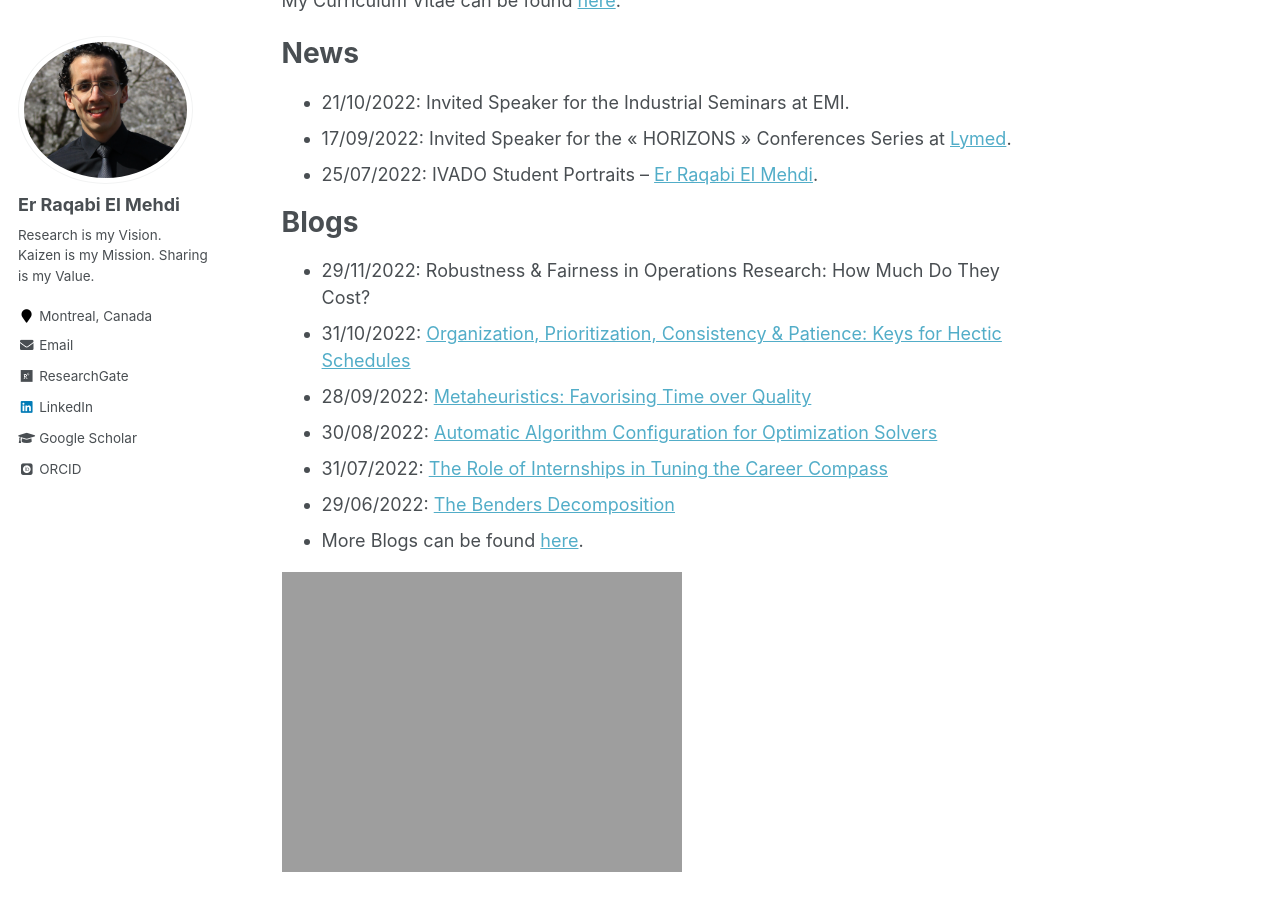
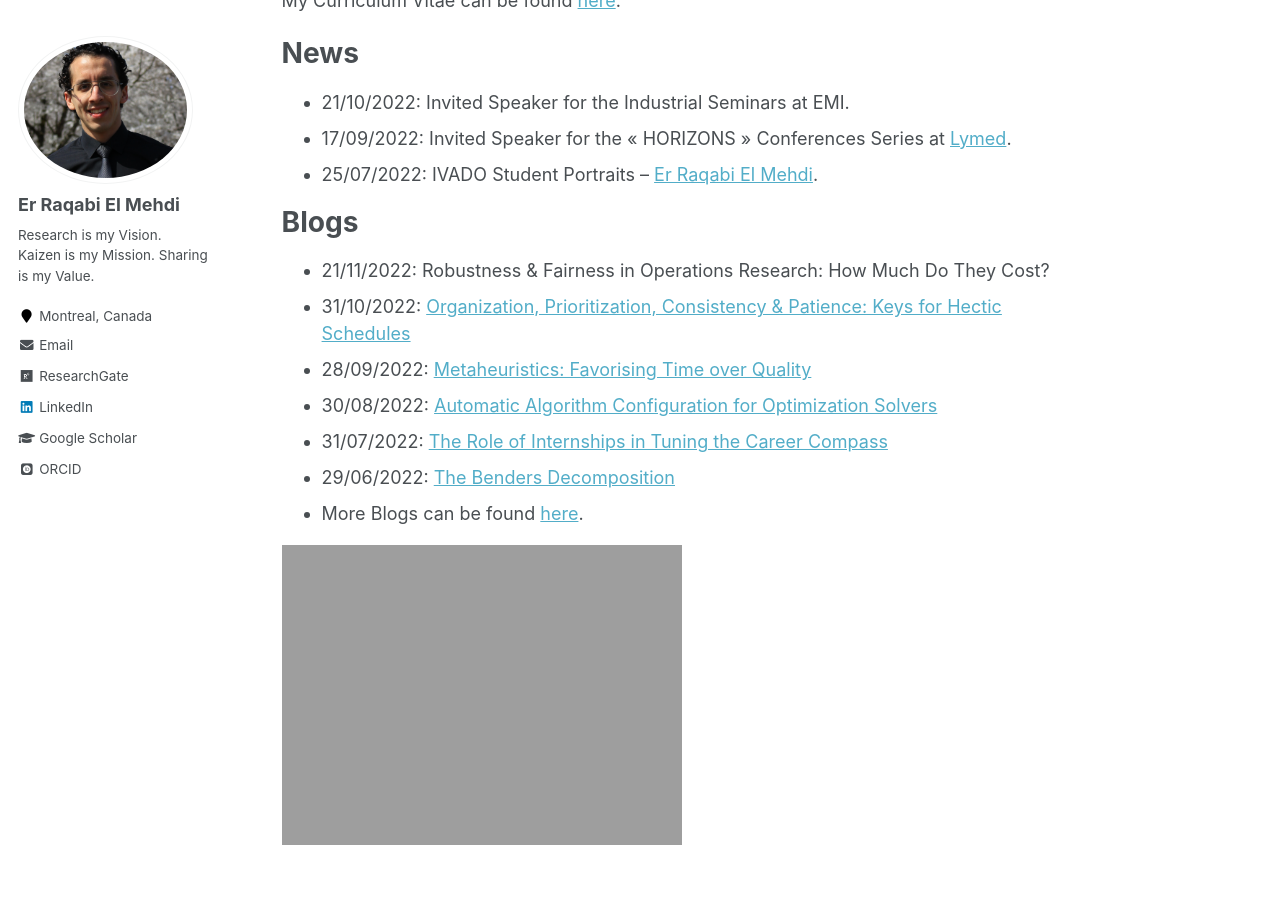
Before and after one commit to RqbMedi/rqbmedi.github.io, a Jekyll site: the page built from _pages/about.md, in a window 1280 px wide and 900 px high, scrolled down 765 px. Built offline with Jekyll 4.4.1, drawn with Linux system fonts in a browser that asks for light colours; some web fonts are replaced.

Commit message:
Update about.md

```diff
--- a/_pages/about.md
+++ b/_pages/about.md
@@ -32,7 +32,7 @@ News
 
 Blogs
 ======
-- 29/11/2022: Robustness & Fairness in Operations Research: How Much Do They Cost?
+- 21/11/2022: Robustness & Fairness in Operations Research: How Much Do They Cost?
 - 31/10/2022: [Organization, Prioritization, Consistency & Patience: Keys for Hectic Schedules](https://www.linkedin.com/pulse/organization-prioritization-consistency-patience-keys-er-raqabi/?trackingId=SwNT9X4wQ6%2BXu%2FHBCCnE8A%3D%3D)
 - 28/09/2022: [Metaheuristics: Favorising Time over Quality](https://erraqabielmehdi.medium.com/metaheuristics-favorising-time-over-quality-1c0c7a68fa37)
 - 30/08/2022: [Automatic Algorithm Configuration for Optimization Solvers](https://erraqabielmehdi.medium.com/automatic-algorithm-configuration-for-optimization-solvers-66ac3861a233)
```
